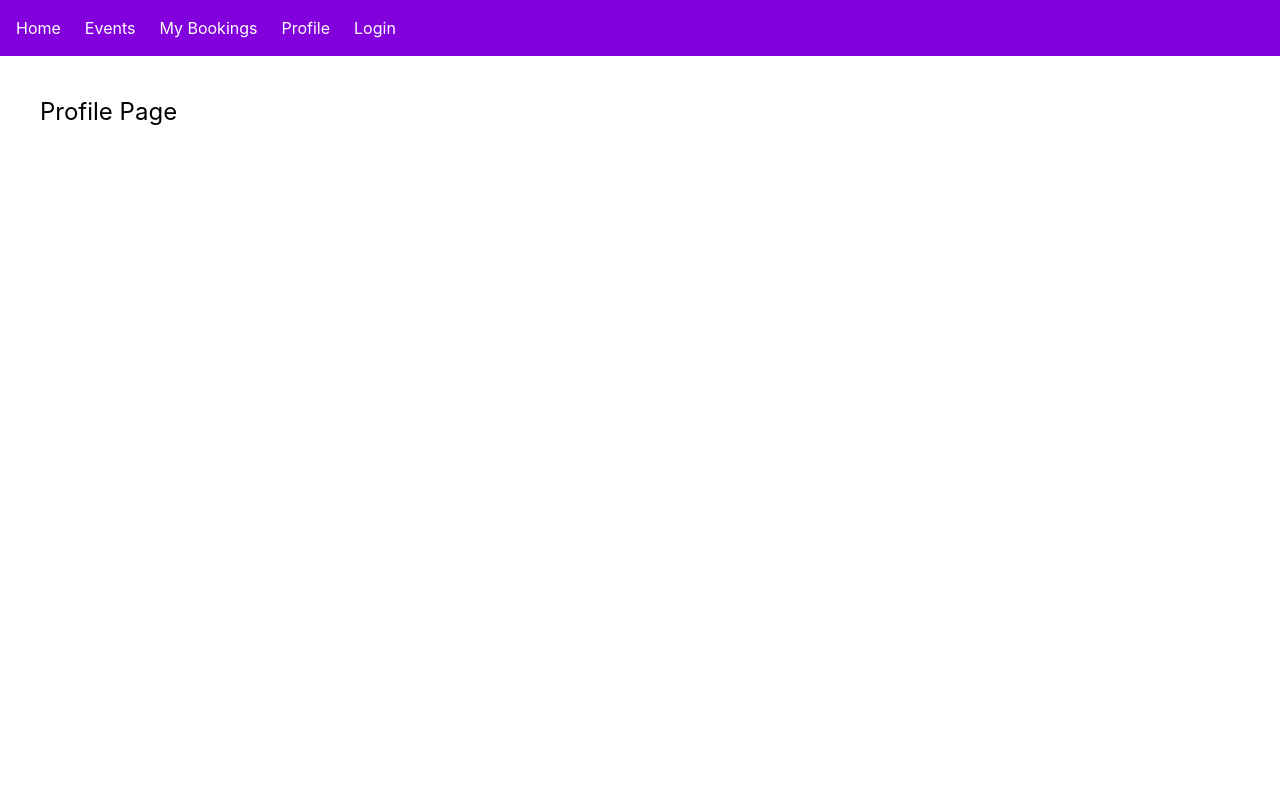
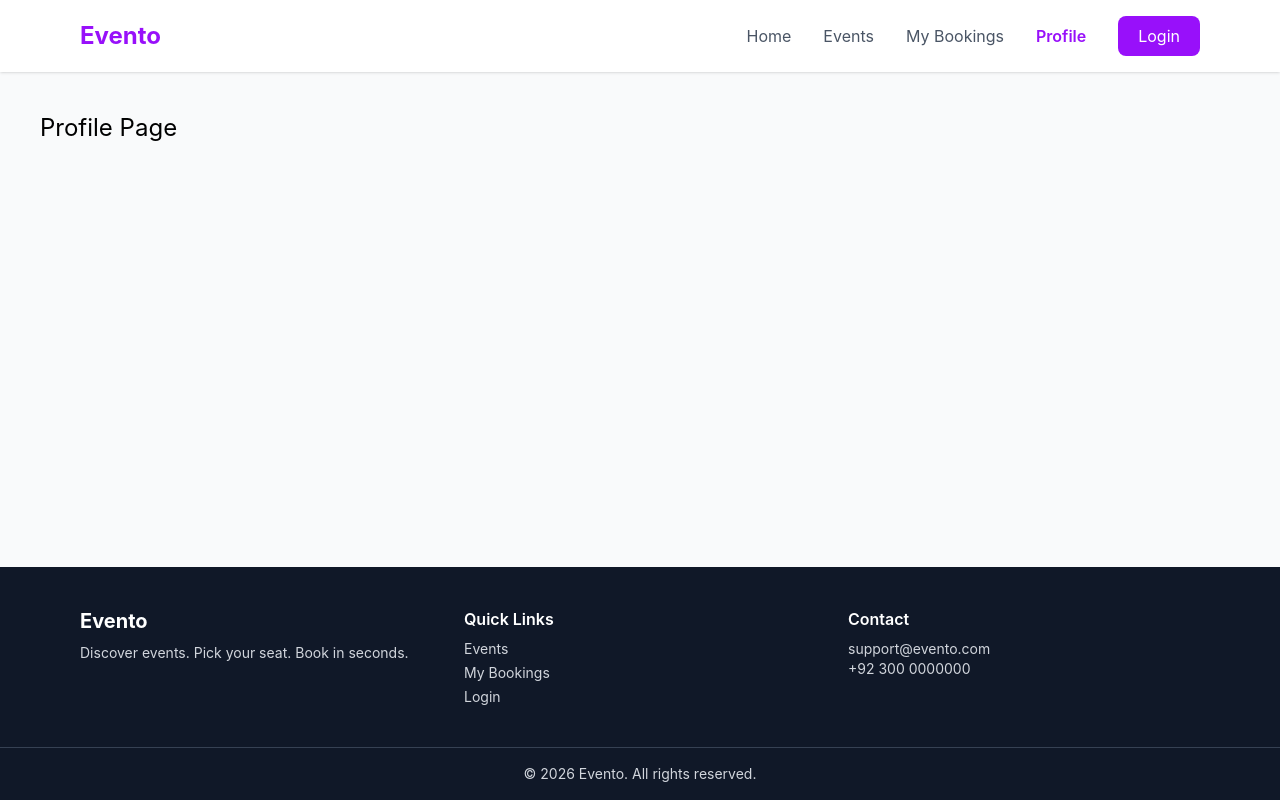
Before and after one commit to malaikaarif/event-booking-platform, a React (Vite) app: page /profile in a window 1280 px wide. Built offline with nearby package versions, Linux system fonts and the light colour scheme.

Commit message:
Design Navbar and Footer

```diff
--- a/src/App.jsx
+++ b/src/App.jsx
@@ -9,11 +9,14 @@ import Confirmation from './pages/Confirmation'
 import Login from './pages/Login'
 import MyBookings from './pages/MyBookings'
 import Profile from './pages/Profile'
+import Footer from './components/Footer'
 
 export default function App() {
     return (
     <BrowserRouter>
+      <div className="flex min-h-screen flex-col bg-gray-50">
         <Navbar />
+        <main className="flex-1">
           <Routes>
             <Route path="/" element={<Home />} />
             <Route path="/events" element={<Events />} />
@@ -25,6 +28,9 @@ export default function App() {
             <Route path="/my-bookings" element={<MyBookings />} />
             <Route path="/profile" element={<Profile />} />
           </Routes>
+        </main>
+        <Footer />
+      </div>
     </BrowserRouter>
   )
 }
--- a/src/components/Footer.jsx
+++ b/src/components/Footer.jsx
@@ -1,3 +1,35 @@
+import { Link } from 'react-router-dom'
+
 export default function Footer() {
-  return <footer className="p-6 text-center text-gray-500">Footer</footer>
+  return (
+    <footer className="bg-gray-900 text-gray-300">
+      <div className="mx-auto grid max-w-6xl gap-8 px-4 py-10 md:grid-cols-3">
+        <div>
+          <h3 className="text-xl font-bold text-white">Evento</h3>
+          <p className="mt-2 text-sm">
+            Discover events. Pick your seat. Book in seconds.
+          </p>
+        </div>
+
+        <div>
+          <h4 className="font-semibold text-white">Quick Links</h4>
+          <ul className="mt-2 space-y-1 text-sm">
+            <li><Link to="/events" className="hover:text-white">Events</Link></li>
+            <li><Link to="/my-bookings" className="hover:text-white">My Bookings</Link></li>
+            <li><Link to="/login" className="hover:text-white">Login</Link></li>
+          </ul>
+        </div>
+
+        <div>
+          <h4 className="font-semibold text-white">Contact</h4>
+          <p className="mt-2 text-sm">support@evento.com</p>
+          <p className="text-sm">+92 300 0000000</p>
+        </div>
+      </div>
+
+      <div className="border-t border-gray-700 py-4 text-center text-sm">
+        © 2026 Evento. All rights reserved.
+      </div>
+    </footer>
+  )
 }
--- a/src/components/Navbar.jsx
+++ b/src/components/Navbar.jsx
@@ -1,13 +1,56 @@
-import { Link } from 'react-router-dom'
+import { useState } from 'react'
+import { Link, NavLink } from 'react-router-dom'
 
 export default function Navbar() {
+  const [open, setOpen] = useState(false)
+
+  const linkClass = ({ isActive }) =>
+    isActive
+      ? 'text-purple-600 font-semibold'
+      : 'text-gray-600 hover:text-purple-600'
+
   return (
-    <nav className="flex gap-6 bg-purple-700 p-4 text-white">
-      <Link to="/">Home</Link>
-      <Link to="/events">Events</Link>
-      <Link to="/my-bookings">My Bookings</Link>
-      <Link to="/profile">Profile</Link>
-      <Link to="/login">Login</Link>
+    <nav className="sticky top-0 z-50 bg-white shadow-sm">
+      <div className="mx-auto flex max-w-6xl items-center justify-between px-4 py-4">
+        <Link to="/" className="text-2xl font-bold text-purple-600">
+          Evento
+        </Link>
+
+        {/* Desktop links */}
+        <div className="hidden items-center gap-8 md:flex">
+          <NavLink to="/" className={linkClass}>Home</NavLink>
+          <NavLink to="/events" className={linkClass}>Events</NavLink>
+          <NavLink to="/my-bookings" className={linkClass}>My Bookings</NavLink>
+          <NavLink to="/profile" className={linkClass}>Profile</NavLink>
+          <Link
+            to="/login"
+            className="rounded-lg bg-purple-600 px-5 py-2 text-white hover:bg-purple-700"
+          >
+            Login
+          </Link>
+        </div>
+
+        {/* Mobile button */}
+        <button
+          onClick={() => setOpen(!open)}
+          className="text-3xl md:hidden"
+        >
+          {open ? '✕' : '☰'}
+        </button>
+      </div>
+
+      {/* Mobile menu */}
+      {open && (
+        <div className="flex flex-col gap-4 border-t px-4 py-4 md:hidden">
+          <NavLink to="/" className={linkClass} onClick={() => setOpen(false)}>Home</NavLink>
+          <NavLink to="/events" className={linkClass} onClick={() => setOpen(false)}>Events</NavLink>
+          <NavLink to="/my-bookings" className={linkClass} onClick={() => setOpen(false)}>My Bookings</NavLink>
+          <NavLink to="/profile" className={linkClass} onClick={() => setOpen(false)}>Profile</NavLink>
+          <Link to="/login" onClick={() => setOpen(false)} className="font-semibold text-purple-600">
+            Login
+          </Link>
+        </div>
+      )}
     </nav>
   )
 }
```
Lines whose indentation alone changed are shown as unchanged.
